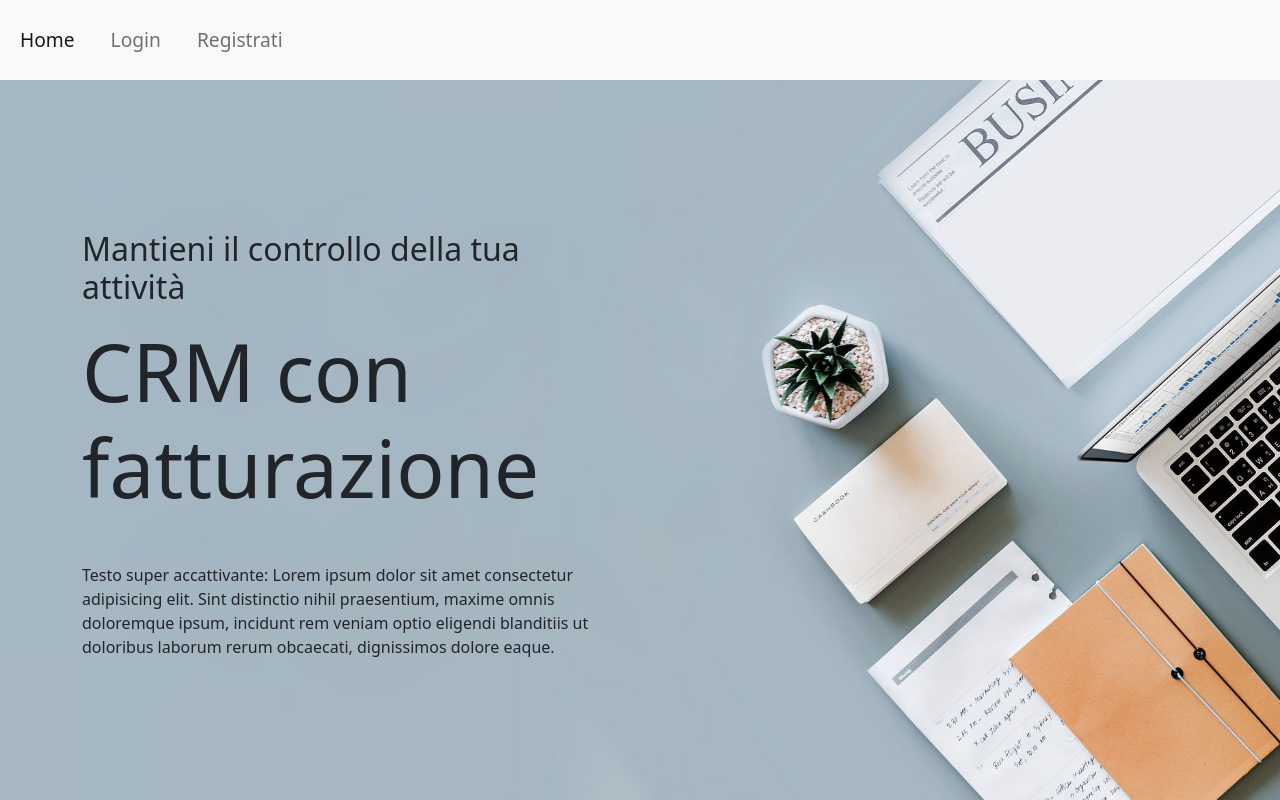
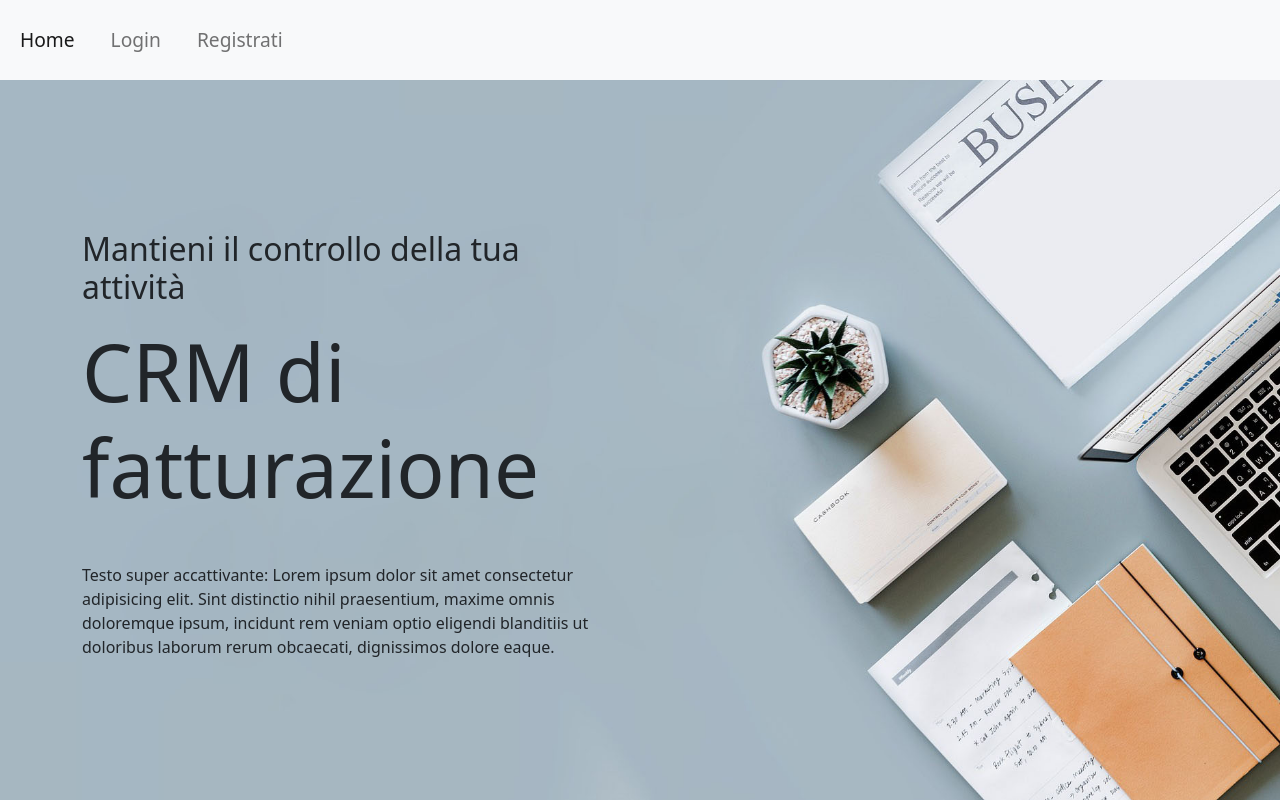
Before and after one commit to arianna-palazzini/FE07A_progetto_finale, an Angular app: page / in a window 1280 px wide. Built offline with nearby package versions, Linux system fonts and the light colour scheme.

Commit message:
commit estetica

```diff
--- a/src/app/auth/signup/signup.page.html
+++ b/src/app/auth/signup/signup.page.html
@@ -29,6 +29,7 @@
           <h4>Tipo di utente:</h4>
           <select ngModel name="roles" id="roles" required>
             <option value="ROLE_ADMIN">ADMIN</option>
+            <option value="user">USER</option>
           </select>
         </div>
         <button class="btn btn-primary mt-3 mb-3" [disabled]="form.invalid" [disabled]="isLoading" type="submit">
--- a/src/app/pages/home/home.page.html
+++ b/src/app/pages/home/home.page.html
@@ -3,7 +3,7 @@
   <div class="row">
   <div class="col-6">
     <h2 class="mb-3">Mantieni il controllo della tua attività</h2>
-    <h1>CRM con fatturazione</h1>
+    <h1>CRM di fatturazione</h1>
     <p class="mt-5">Testo super accattivante: Lorem ipsum dolor sit amet consectetur adipisicing elit. Sint distinctio nihil praesentium, maxime omnis doloremque ipsum, incidunt rem veniam optio eligendi blanditiis ut doloribus laborum rerum obcaecati, dignissimos dolore eaque.</p>
   </div>
 </div>
--- a/src/app/pages/utenti/utenti.page.html
+++ b/src/app/pages/utenti/utenti.page.html
@@ -1,4 +1,4 @@
-<table class="table">
+  <table class="table">
     <thead>
       <tr>
         <th scope="col">Id</th>
```
Also changed, not shown: src/app/pages/utenti/utenti.page.scss (line endings or trailing spaces), src/assets/sfondo.jpg (deleted), 1 other file (tests, documents, lock files or other folders).
